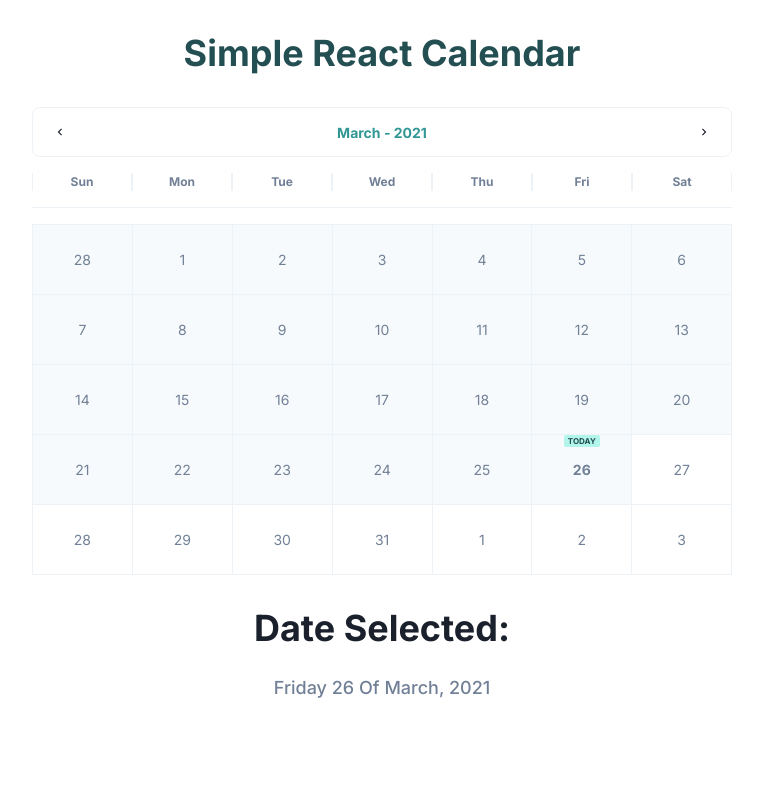
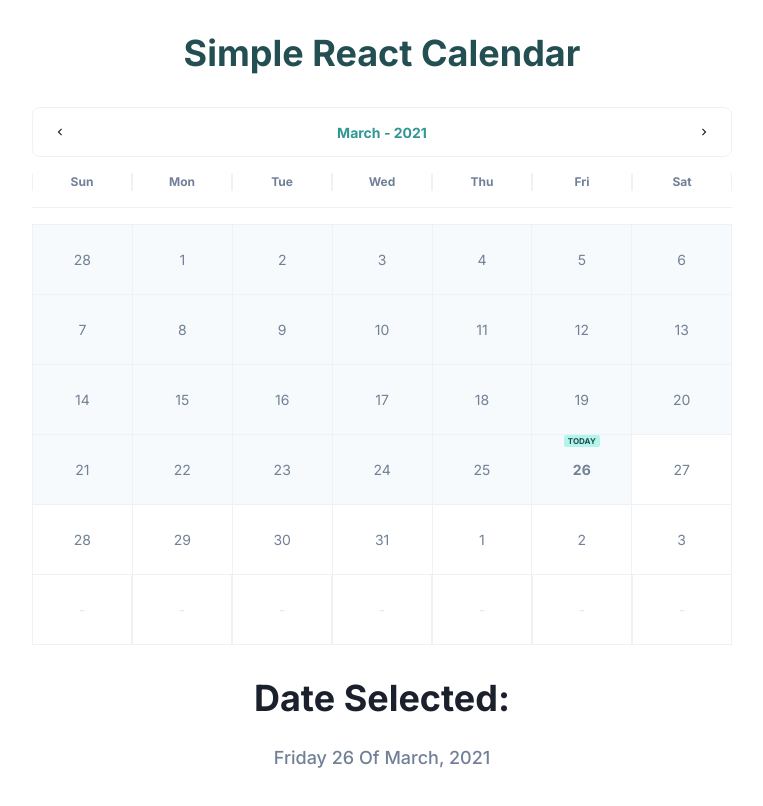
Before and after one commit to DevCeur/simple-calendar, a React (Create React App) app: page / in a window 1280 px wide. Shown: the top 806 px of the page, without its empty margins (258-1021 px from the left). Built offline with nearby package versions, Linux system fonts and the light colour scheme.

Commit message:
[feat]: Create extra conditional fakeDays rows

```diff
--- a/src/components/Cells/Cells.tsx
+++ b/src/components/Cells/Cells.tsx
@@ -10,7 +10,15 @@
   addDays,
   isSameDay,
 } from "date-fns";
-import { Badge, Box, Center, Flex, Text } from "@chakra-ui/react";
+import {
+  Badge,
+  Box,
+  Center,
+  Flex,
+  Grid,
+  GridItem,
+  Text,
+} from "@chakra-ui/react";
 import { RiCheckboxBlankCircleFill } from "react-icons/ri";
 
 import { CalendarContext } from "context/CalendarContext";
@@ -118,7 +126,38 @@
     days = [];
   }
 
-  return <Box w="100%">{rows}</Box>;
+  return (
+    <Box w="100%">
+      {rows}
+      {rows.length === 5 && (
+        <Grid gridTemplateColumns="repeat(7, 1fr)">
+          {[1, 2, 3, 4, 5, 6, 7].map((fakeDay) => (
+            <GridItem>
+              <Box
+                key={day.toString()}
+                w="100%"
+                position="relative"
+                p={{ base: 2, md: 6 }}
+                py={{ base: 6 }}
+                borderBottom="1px"
+                borderLeft="1px"
+                borderColor="gray.100"
+                _last={{
+                  borderBottom: "1px",
+                  borderRight: "1px",
+                  borderColor: "gray.100",
+                }}
+              >
+                <Text fontSize="sm" color="gray.200" textAlign="center">
+                  -
+                </Text>
+              </Box>
+            </GridItem>
+          ))}
+        </Grid>
+      )}
+    </Box>
+  );
 };
 
 export default Cells;
```
